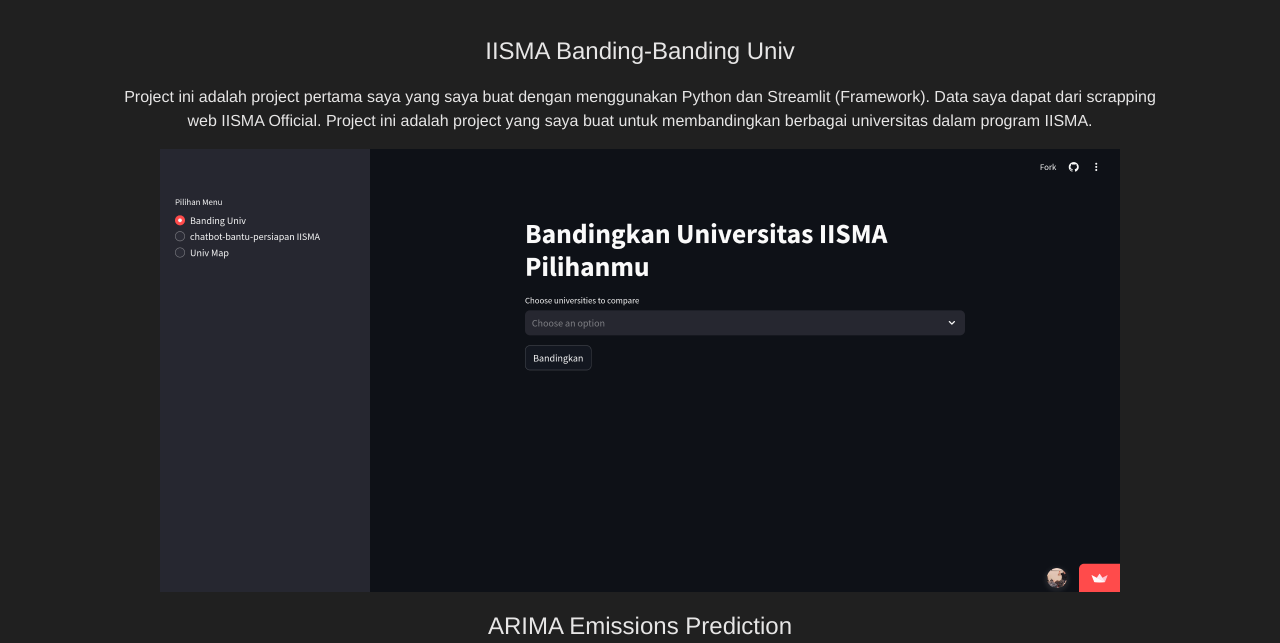
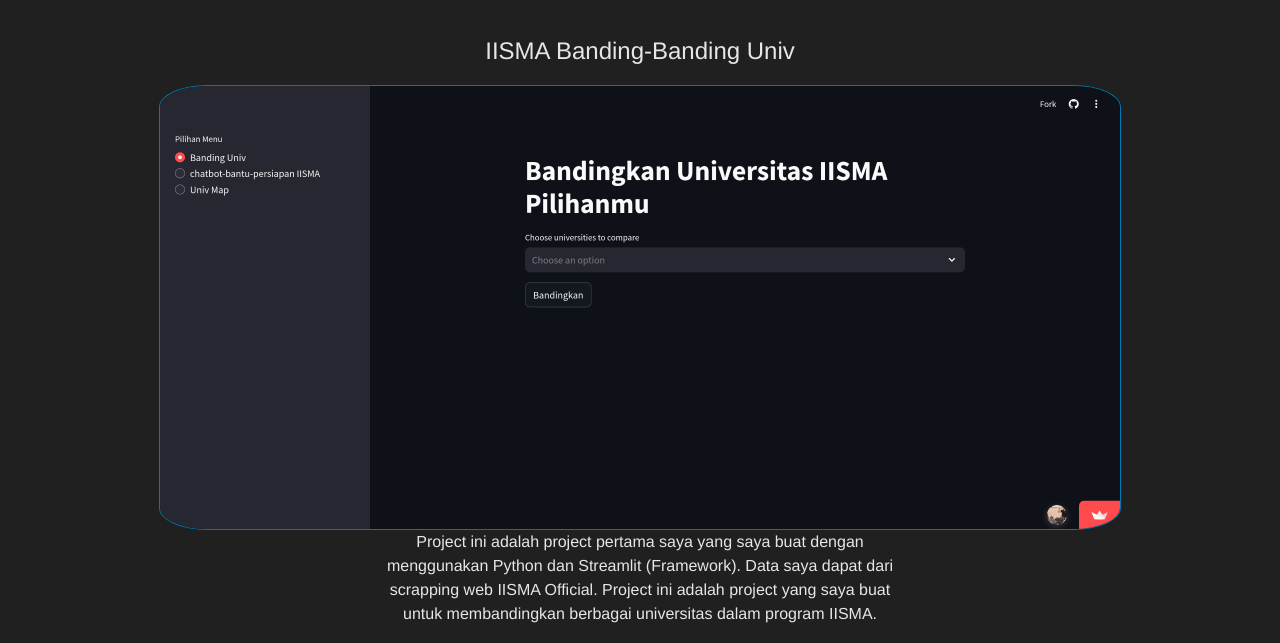
Before and after one commit to athazayyan/PortofolioNotionSlicing, a plain HTML site: page Project.html in a window 1280 px wide. Shown: the part 396-1039 px from the top of the page. Drawn offline with nearby package versions, Linux system fonts and the light colour scheme.

Commit message:
Buat css taruh P nya di bawah gambar

```diff
--- a/Project.html
+++ b/Project.html
@@ -53,18 +53,18 @@
           <div class="Project-container">
             <div class="Project-container1">
               <div><h1>IISMA Banding-Banding Univ</h1>
+                <img class="foto-project" src="Project/project1main.png" alt="">
                 <p>Project ini adalah project pertama saya yang saya buat dengan menggunakan Python dan Streamlit (Framework). Data saya dapat dari scrapping web IISMA Official. Project ini adalah project yang saya buat untuk membandingkan berbagai universitas dalam program IISMA.</p>
-                <img class="foto-project" src="Project/project1main.png" alt="">
               </div>
             <div class="Project-container2">
               <div><h1>ARIMA Emissions Prediction</h1>
+                <img class="foto-project" src="Project/project2main.png" alt="">
                 <p>Project ini adalah project kedua saya yang saya buat dengan menggunakan Python. Project ini adalah project yang saya buat untuk memprediksi emisi menggunakan model ARIMA. ARIMA (AutoRegressive Integrated Moving Average) adalah model statistik yang digunakan untuk menganalisis dan memprediksi data deret waktu. Dalam project ini, model ARIMA digunakan untuk memahami pola data emisi dan membuat prediksi yang akurat tentang emisi di masa depan.</p>
-                <img class="foto-project" src="Project/project2main.png" alt="">
               </div>
             <div class="Project-container3">
               <div><h1>Buku- Issun Boshi Attempts to Explore Digital Literacy</h1>
+                <img class="foto-project" src="Project/image.png" alt="">
                 <p>This project aims to explore the concept of digital literacy through the lens of the classic Japanese tale, Issun Boshi. By integrating traditional storytelling with modern digital tools, we hope to provide an engaging and educational experience for users of all ages.</p>
-                <img class="foto-project" src="Project/image.png" alt="">
 
             </div>
           </div>
--- a/styles.css
+++ b/styles.css
@@ -349,12 +349,16 @@ footer{
     font-size: 16px;
     margin-top: 5px;
     font-weight: 500;
-    word-wrap: break-word;
     line-height: 1.5;
+    margin: auto;
+
+    width: 50%;
   }
   .Project-container1 img {
     display: flex;
     margin: 0 auto;
+    border-radius: 5%;
+    border: #0077b5 1px solid;
   }
 
   .foto-project {
```
